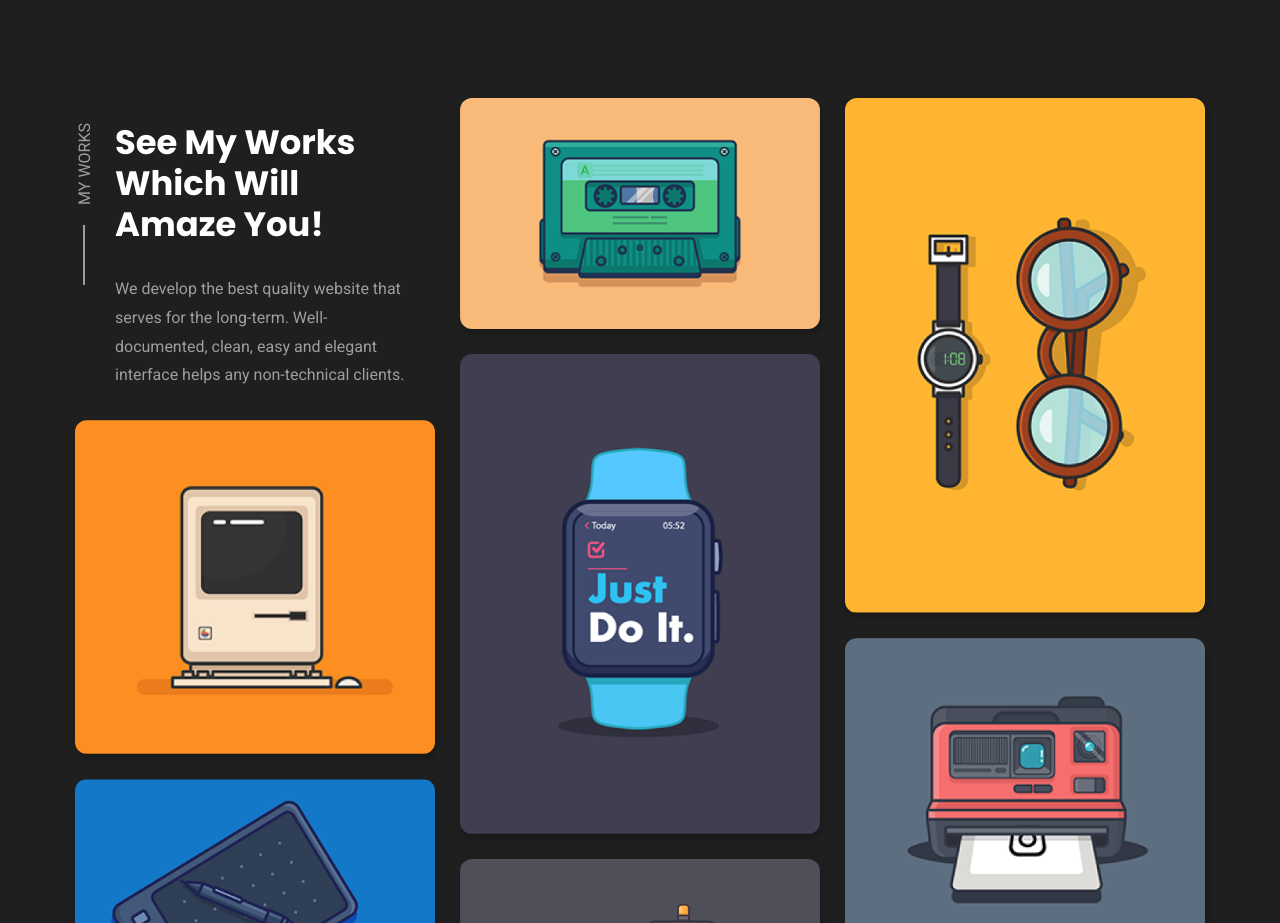
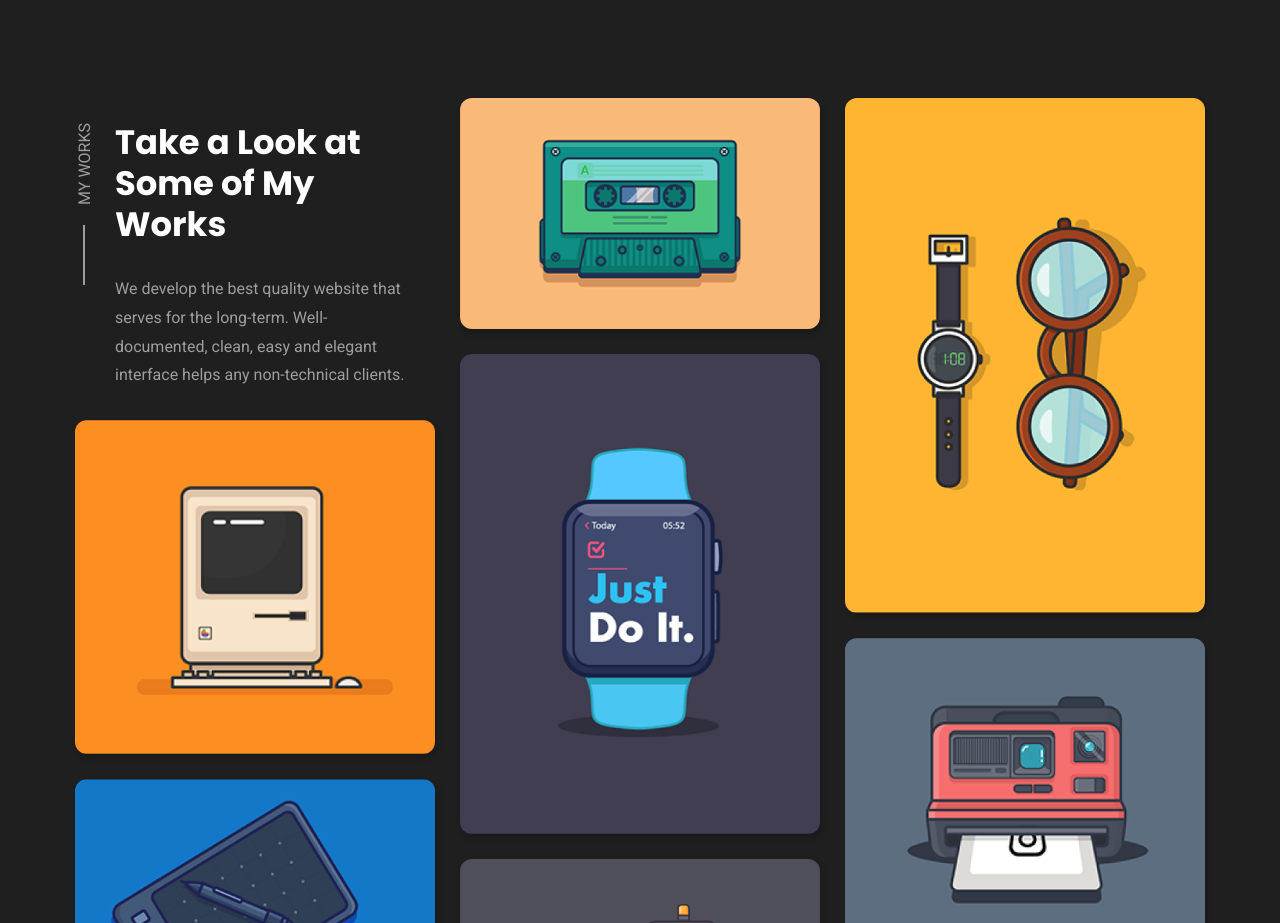
Before and after one commit to Haroldov/haroldov.github.io, a plain HTML site: page index.html in a window 1280 px wide. Shown: the part 2320-3243 px from the top of the page. Drawn offline with nearby package versions, Linux system fonts and the light colour scheme; a web font is replaced by a local one.

Commit message:
add personalized statement for works

```diff
--- a/index.html
+++ b/index.html
@@ -536,7 +536,7 @@
 
               <p class="section-subtitle">My Works</p>
 
-              <h2 class="h3 section-title">See My Works Which Will Amaze You!</h2>
+              <h2 class="h3 section-title">Take a Look at Some of My Works</h2>
 
               <p class="section-text">
                 We develop the best quality website that serves for the long-term. Well-documented, clean, easy and
```
